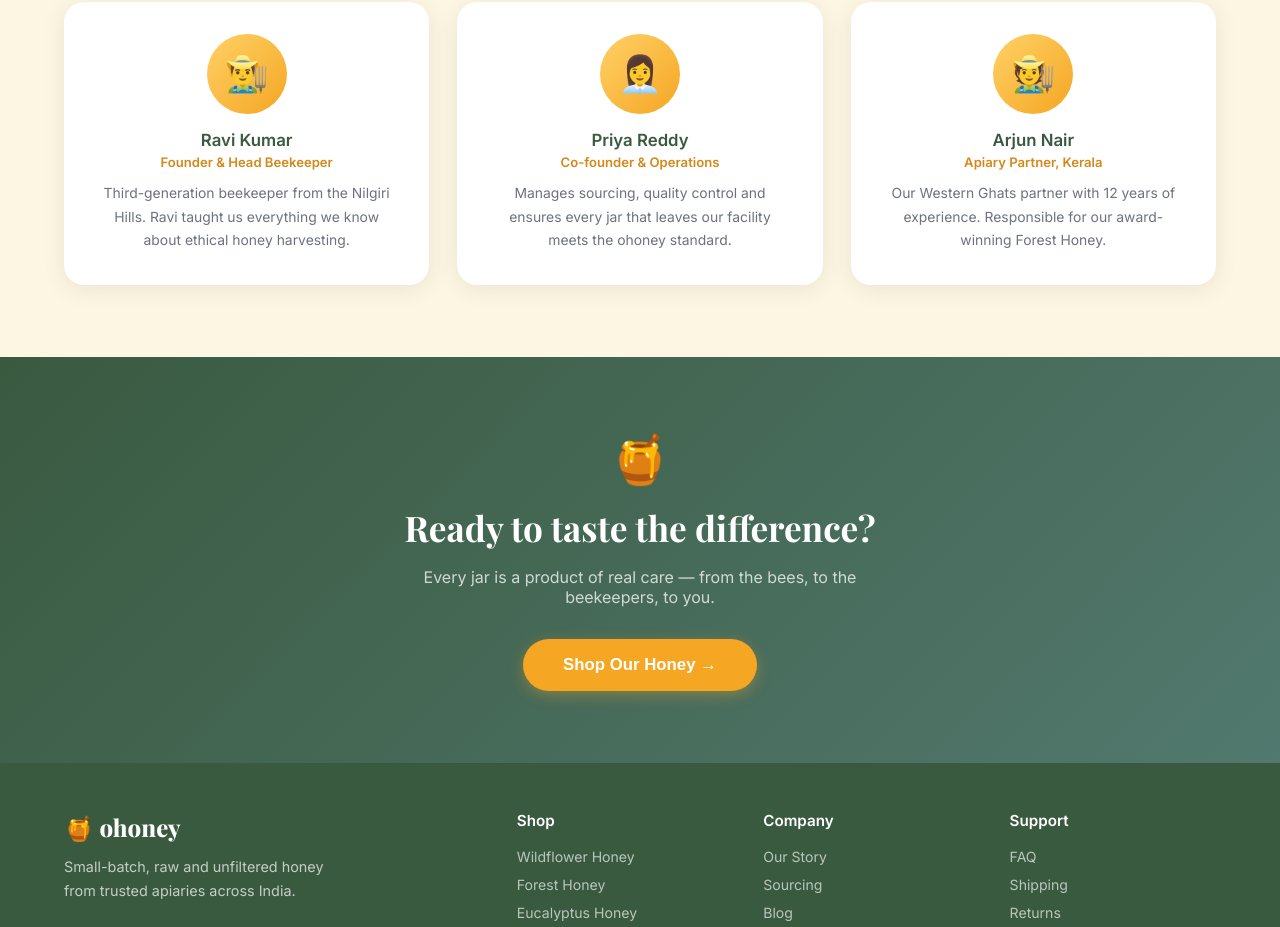
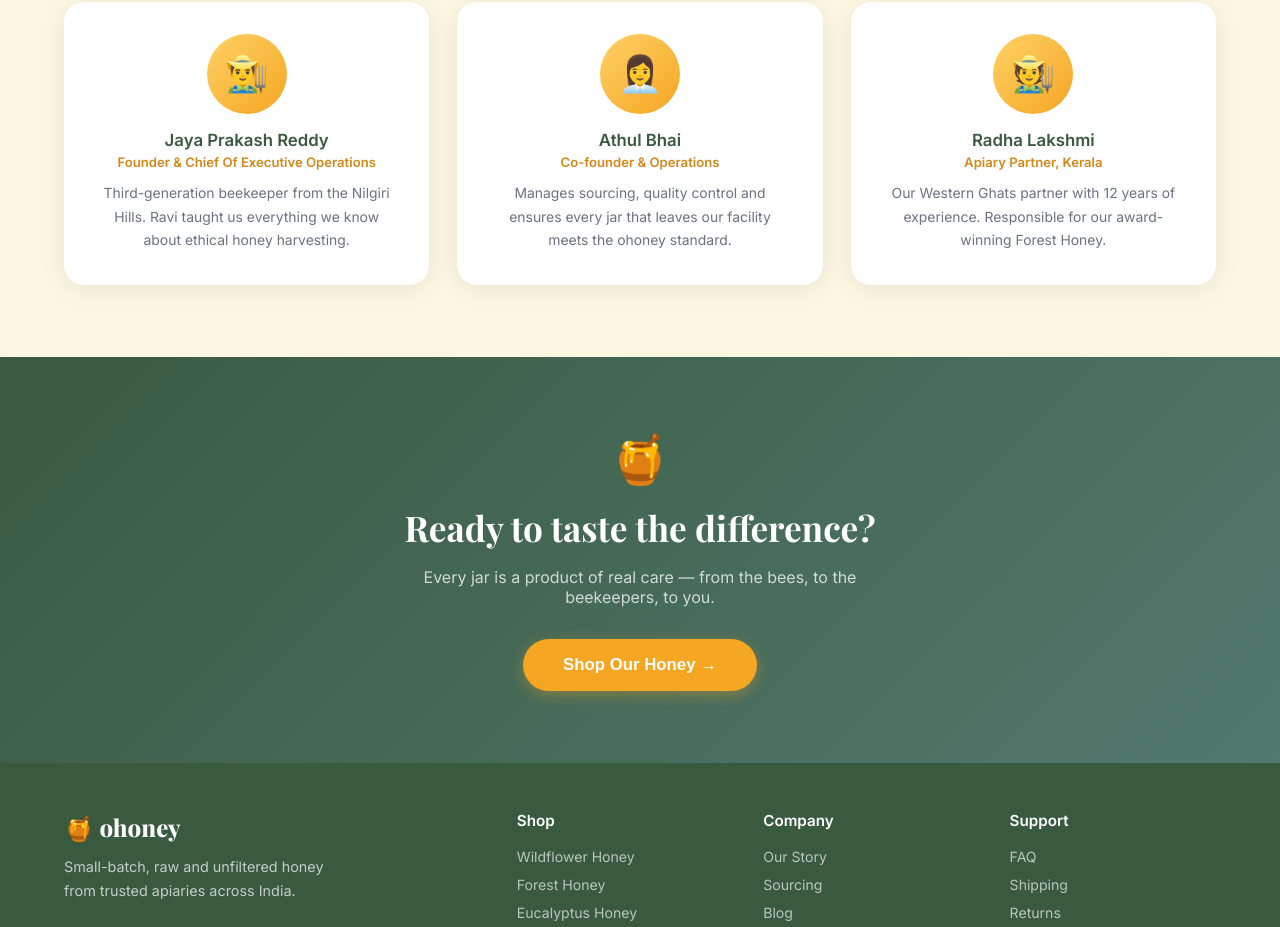
Before and after one commit to ehrithikreddy/ohoney, a React (Vite) app in the folder frontend/: page /about in a window 1280 px wide. Shown: the part 2720-3647 px from the top of the page. Built offline with nearby package versions, Linux system fonts and the light colour scheme.

Commit message:
about changes

```diff
--- a/frontend/src/pages/AboutPage.jsx
+++ b/frontend/src/pages/AboutPage.jsx
@@ -27,9 +27,9 @@ const values = [
 ]
 
 const team = [
-  { name: 'Ravi Kumar', role: 'Founder & Head Beekeeper', emoji: '👨‍🌾', desc: 'Third-generation beekeeper from the Nilgiri Hills. Ravi taught us everything we know about ethical honey harvesting.' },
-  { name: 'Priya Reddy', role: 'Co-founder & Operations', emoji: '👩‍💼', desc: 'Manages sourcing, quality control and ensures every jar that leaves our facility meets the ohoney standard.' },
-  { name: 'Arjun Nair', role: 'Apiary Partner, Kerala', emoji: '🧑‍🌾', desc: 'Our Western Ghats partner with 12 years of experience. Responsible for our award-winning Forest Honey.' },
+  { name: 'Jaya Prakash Reddy', role: 'Founder & Chief Of Executive Operations', emoji: '👨‍🌾', desc: 'Third-generation beekeeper from the Nilgiri Hills. Ravi taught us everything we know about ethical honey harvesting.' },
+  { name: 'Athul Bhai', role: 'Co-founder & Operations', emoji: '👩‍💼', desc: 'Manages sourcing, quality control and ensures every jar that leaves our facility meets the ohoney standard.' },
+  { name: 'Radha Lakshmi', role: 'Apiary Partner, Kerala', emoji: '🧑‍🌾', desc: 'Our Western Ghats partner with 12 years of experience. Responsible for our award-winning Forest Honey.' },
 ]
 
 export default function AboutPage() {
```
